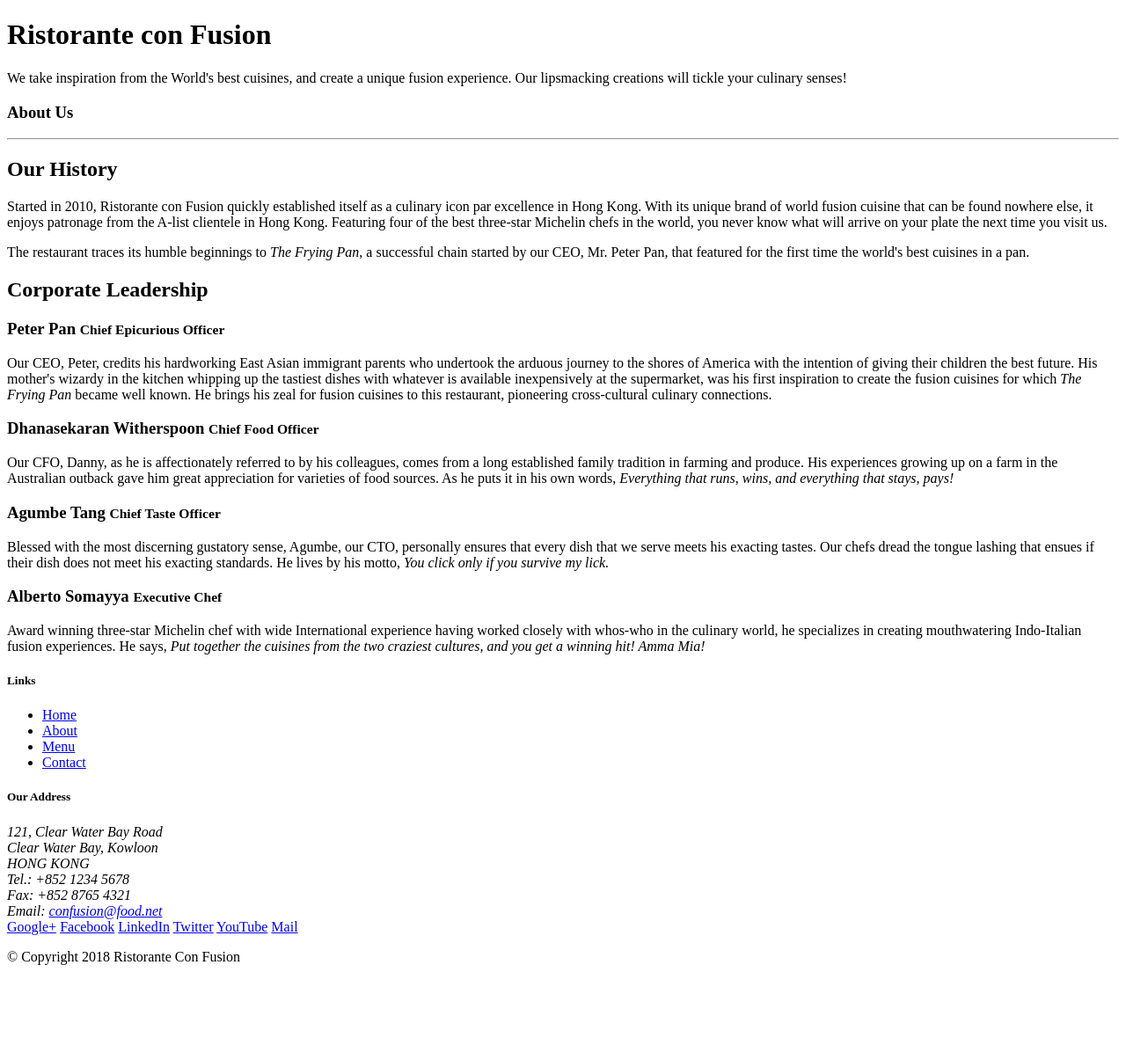
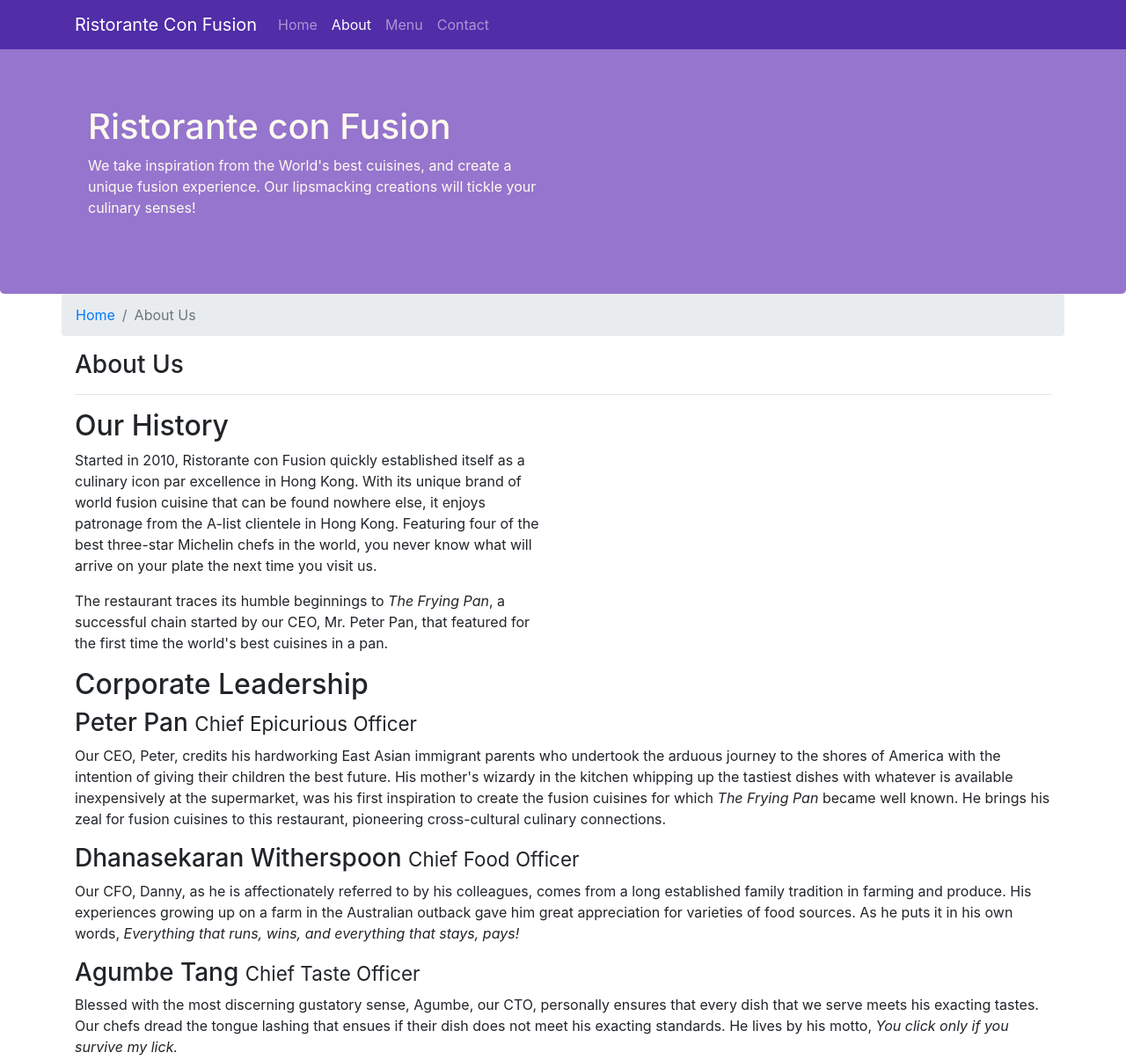
Before and after one commit to levmit/conFusion, a website: page aboutus.html in a window 1280 px wide. Shown: the top 1205 px of the page at 88% size. Before the commit the page ends 1113 px from the top, so only its background shows below. Drawn offline with nearby package versions, Linux system fonts and the light colour scheme.

Commit message:
Navbar and Breadcrumbs

```diff
--- a/aboutus.html
+++ b/aboutus.html
@@ -2,19 +2,43 @@
 <html lang="en">
 
 <head>
+    <meta charset="utf-8">
+    <meta name="viewport" content="width=device-width, initial-scale=1, shrink-to-fit=no">
+    <meta http-equiv="x-ua-compatible" content="ie=edge">
+
+    <!-- Bootstrap CSS -->
+    <link rel="stylesheet" href="node_modules/bootstrap/dist/css/bootstrap.min.css">
+    <link rel="stylesheet" href="css/styles.css">
 
     <title>Ristorante Con Fusion: About Us</title>
 
 </head>
 
 <body>
+    <nav class="navbar navbar-dark navbar-expand-sm fixed-top">
+        <button class="navbar-toggler" type="button" data-toggle="collapse" data-target="#Navbar">
+            <span class="navbar-toggler-icon"></span>
+        </button>
+        <div class="container">
+            <a class="navbar-brand" href="#">Ristorante Con Fusion</a>
 
+            <div class="collapse navbar-collapse" id="Navbar">
+                <ul class="navbar-nav mr-auto">
+                    <li class="nav-item"><a class="nav-link" href="./index.html">Home</a></li>
+                    <li class="nav-item active"><a class="nav-link" href="#">About</a></li>
+                    <li class="nav-item"><a class="nav-link" href="#">Menu</a></li>
+                    <li class="nav-item"><a class="nav-link" href="#">Contact</a></li>
+                </ul>
+            </div>
+        </div>
+    </nav>
     <header class="jumbotron">
         <div class="container">
             <div class="row row-header">
                 <div class="col-12 col-sm-6">
                     <h1>Ristorante con Fusion</h1>
-                    <p>We take inspiration from the World's best cuisines, and create a unique fusion experience. Our lipsmacking creations will tickle your culinary senses!</p>
+                    <p>We take inspiration from the World's best cuisines, and create a unique fusion experience. Our
+                        lipsmacking creations will tickle your culinary senses!</p>
                 </div>
                 <div class="col-12 col-sm">
                 </div>
@@ -22,36 +46,59 @@
         </div>
     </header>
 
-    <div>
-        <div>
-            <div>
+    <div class="container">
+        <div class="row">
+            <ol class="col-12 breadcrumb">
+                <li class="breadcrumb-item"><a href="./index.html">Home</a></li>
+                <li class="breadcrumb-item active">About Us</li>
+            </ol>
+            <div class="col-12">
                 <h3>About Us</h3>
                 <hr>
             </div>
         </div>
 
-        <div>
-            <div>
+        <div class="row">
+            <div class="col-12 col-sm-6">
                 <h2>Our History</h2>
-                <p>Started in 2010, Ristorante con Fusion quickly established itself as a culinary icon par excellence in Hong Kong. With its unique brand of world fusion cuisine that can be found nowhere else, it enjoys patronage from the A-list clientele in Hong Kong.  Featuring four of the best three-star Michelin chefs in the world, you never know what will arrive on your plate the next time you visit us.</p>
-                <p>The restaurant traces its humble beginnings to <em>The Frying Pan</em>, a successful chain started by our CEO, Mr. Peter Pan, that featured for the first time the world's best cuisines in a pan.</p>
+                <p>Started in 2010, Ristorante con Fusion quickly established itself as a culinary icon par excellence
+                    in Hong Kong. With its unique brand of world fusion cuisine that can be found nowhere else, it
+                    enjoys patronage from the A-list clientele in Hong Kong. Featuring four of the best three-star
+                    Michelin chefs in the world, you never know what will arrive on your plate the next time you visit
+                    us.</p>
+                <p>The restaurant traces its humble beginnings to <em>The Frying Pan</em>, a successful chain started by
+                    our CEO, Mr. Peter Pan, that featured for the first time the world's best cuisines in a pan.</p>
             </div>
             <div>
             </div>
         </div>
 
 
-        <div>
-            <div>
+        <div class="row">
+            <div class="col-12 col-sm">
                 <h2>Corporate Leadership</h2>
                 <h3>Peter Pan <small>Chief Epicurious Officer</small></h3>
-                <p>Our CEO, Peter, credits his hardworking East Asian immigrant parents who undertook the arduous journey to the shores of America with the intention of giving their children the best future. His mother's wizardy in the kitchen whipping up the tastiest dishes with whatever is available inexpensively at the supermarket, was his first inspiration to create the fusion cuisines for which <em>The Frying Pan</em> became well known. He brings his zeal for fusion cuisines to this restaurant, pioneering cross-cultural culinary connections.</p>
+                <p class="d-none d-sm-block">Our CEO, Peter, credits his hardworking East Asian immigrant parents who
+                    undertook the arduous journey to the shores of America with the intention of giving their children
+                    the best future. His mother's wizardy in the kitchen whipping up the tastiest dishes with whatever
+                    is available inexpensively at the supermarket, was his first inspiration to create the fusion
+                    cuisines for which <em>The Frying Pan</em> became well known. He brings his zeal for fusion cuisines
+                    to this restaurant, pioneering cross-cultural culinary connections.</p>
                 <h3>Dhanasekaran Witherspoon <small>Chief Food Officer</small></h3>
-                <p>Our CFO, Danny, as he is affectionately referred to by his colleagues, comes from a long established family tradition in farming and produce. His experiences growing up on a farm in the Australian outback gave him great appreciation for varieties of food sources. As he puts it in his own words, <em>Everything that runs, wins, and everything that stays, pays!</em></p>
+                <p class="d-none d-sm-block">Our CFO, Danny, as he is affectionately referred to by his colleagues,
+                    comes from a long established family tradition in farming and produce. His experiences growing up on
+                    a farm in the Australian outback gave him great appreciation for varieties of food sources. As he
+                    puts it in his own words, <em>Everything that runs, wins, and everything that stays, pays!</em></p>
                 <h3>Agumbe Tang <small>Chief Taste Officer</small></h3>
-                <p>Blessed with the most discerning gustatory sense, Agumbe, our CTO, personally ensures that every dish that we serve meets his exacting tastes. Our chefs dread the tongue lashing that ensues if their dish does not meet his exacting standards. He lives by his motto, <em>You click only if you survive my lick.</em></p>
+                <p class="d-none d-sm-block">Blessed with the most discerning gustatory sense, Agumbe, our CTO,
+                    personally ensures that every dish that we serve meets his exacting tastes. Our chefs dread the
+                    tongue lashing that ensues if their dish does not meet his exacting standards. He lives by his
+                    motto, <em>You click only if you survive my lick.</em></p>
                 <h3>Alberto Somayya <small>Executive Chef</small></h3>
-                <p>Award winning three-star Michelin chef with wide International experience having worked closely with whos-who in the culinary world, he specializes in creating mouthwatering Indo-Italian fusion experiences. He says, <em>Put together the cuisines from the two craziest cultures, and you get a winning hit! Amma Mia!</em></p>
+                <p class="sd-none d-sm-block">Award winning three-star Michelin chef with wide International experience
+                    having worked closely with whos-who in the culinary world, he specializes in creating mouthwatering
+                    Indo-Italian fusion experiences. He says, <em>Put together the cuisines from the two craziest
+                        cultures, and you get a winning hit! Amma Mia!</em></p>
             </div>
         </div>
 
@@ -99,6 +146,10 @@
         </div>
     </footer>
 
+    <script src="node_modules/jquery/dist/jquery.slim.min.js"></script>
+    <script src="node_modules/popper.js/dist/umd/popper.min.js"></script>
+    <script src="node_modules/bootstrap/dist/js/bootstrap.min.js"></script>
+
 </body>
 
 </html>
--- /dev/null
+++ b/css/styles.css
@@ -0,0 +1,39 @@
+.row-header{
+    margin:0px auto;
+    padding:0px;
+}
+
+.row-content {
+    margin:0px auto;
+    padding: 50px 0px 50px 0px;
+    border-bottom: 1px ridge;
+    min-height:400px;
+}
+
+.footer{
+    background-color: #D1C4E9;
+    margin:0px auto;
+    padding: 20px 0px 20px 0px;
+}
+
+.jumbotron {
+    padding:70px 30px 70px 30px;
+    margin:0px auto;
+    background: #9575CD ;
+    color:floralwhite;
+}
+
+address{
+    font-size:80%;
+    margin:0px;
+    color:#0f0f0f;
+}
+
+body{
+    padding:50px 0px 0px 0px;
+    z-index:0;
+}
+
+.navbar-dark {
+     background-color: #512DA8;
+}
```
Also changed, not shown: index.html (+26 -7 lines). Lines whose indentation alone changed are shown as unchanged.
